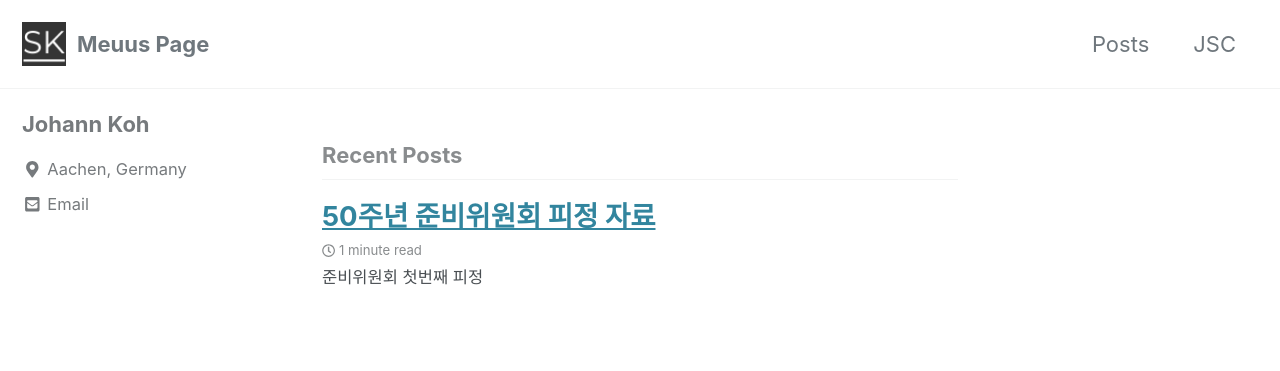
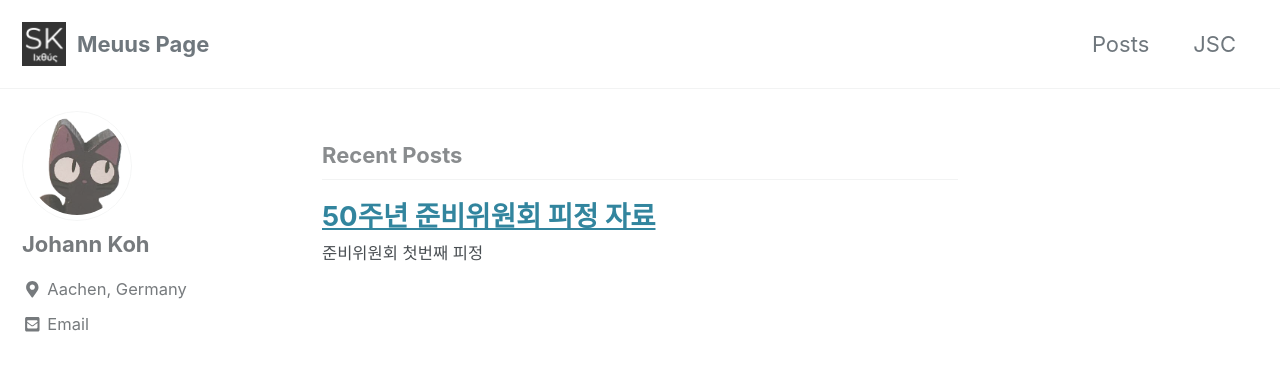
Before and after one commit to meuus/meuus.github.io, a Jekyll site: the page built from index.html, in a window 1280 px wide and 900 px high. Shown: the top 371 px of the window. Built offline with Jekyll 4.4.1, drawn with Linux system fonts in a browser that asks for light colours; cached includes are drawn as plain includes; the list of posts is cut into pages by our own code; some of the changed text lies outside the part shown.

Commit message:
modified:   _config.yml 	new file:   assets/images/bio_avatar.png 	modified:   assets/images/logo.png

```diff
--- a/_config.yml
+++ b/_config.yml
@@ -107,7 +107,7 @@
 # Site Author
 author:
   name             : "Johann Koh"
-  avatar           : # path of avatar image, e.g. "/assets/images/bio-photo.jpg"
+  avatar           : "/assets/images/bio_avatar.png"
   bio              : ""
   location         : "Aachen, Germany"
   email            :
@@ -136,22 +136,25 @@
   links:
     - label: "Twitter"
       icon: "fab fa-fw fa-twitter-square"
-      url: "https://twitter.com/"
+      # url: "https://twitter.com/"
     - label: "Facebook"
       icon: "fab fa-fw fa-facebook-square"
-      url: "https://facebook.com/"
+      # url: "https://facebook.com/"
     - label: "GitHub"
       icon: "fab fa-fw fa-github"
       url: "https://github.com/"
+    - label: "Google"
+      icon: "fab fa-fw fa-google"
+      # url: "http://google.com"
     - label: "GitLab"
       icon: "fab fa-fw fa-gitlab"
-      # url:
+      url: "http://gitlab.com/"
     - label: "Bitbucket"
       icon: "fab fa-fw fa-bitbucket"
       # url:
     - label: "Instagram"
       icon: "fab fa-fw fa-instagram"
-      # url:
+      url: "http://instagram.com/"
 
 
 # Reading Files
@@ -289,7 +292,7 @@
     values:
       layout: single
       author_profile: true
-      read_time: true
+      read_time: # true
       comments: # true
       share: true
       related: true
```
Also changed, not shown: assets/images/bio_avatar.png (added), assets/images/logo.png.
